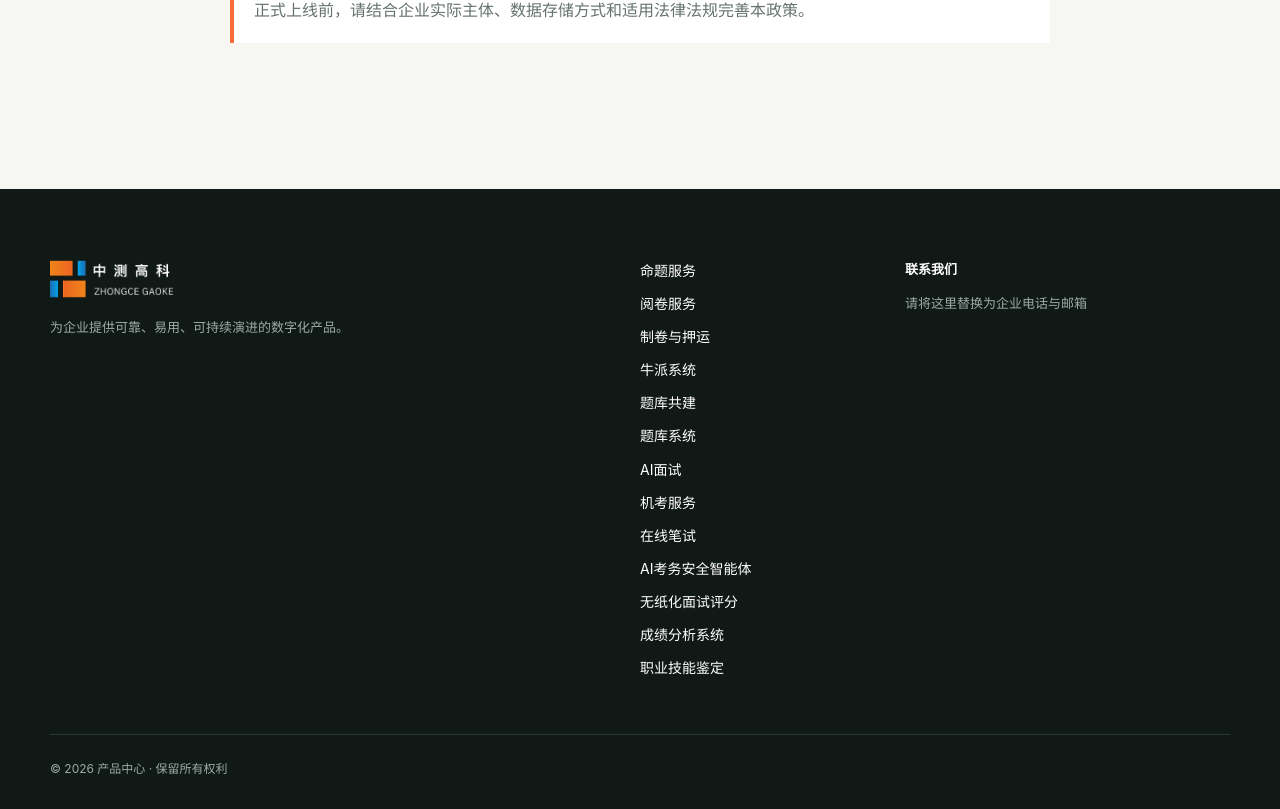
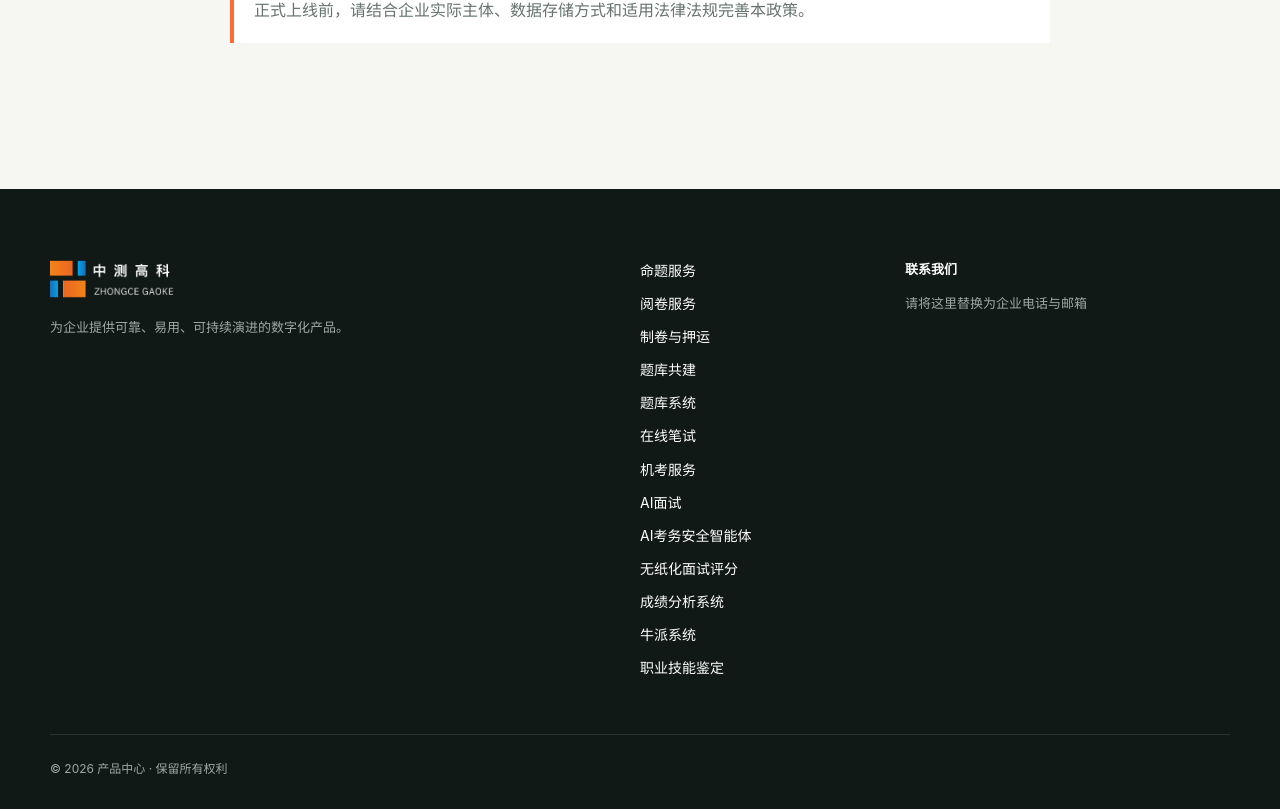
Before and after one commit to 763606865/zcyp-landing-hub, a Nuxt app: page /privacy in a window 1280 px wide. Shown: the part 712-1521 px from the top of the page. Built offline with nearby package versions, Linux system fonts and the light colour scheme.

Commit message:
fix:菜单顺序修改

```diff
--- a/app/components/SiteFooter.vue
+++ b/app/components/SiteFooter.vue
@@ -7,19 +7,17 @@
       </div>
       <div class="footer-links">
         <NuxtLink to="/">命题服务</NuxtLink>
-        <!-- <NuxtLink to="/hr">HR事务所</NuxtLink> -->
-        <!-- <NuxtLink to="/aiproposition">命题服务</NuxtLink> -->
         <NuxtLink to="/marking">阅卷服务</NuxtLink>
         <NuxtLink to="/escort">制卷与押运</NuxtLink>
-        <NuxtLink to="/niupai">牛派系统</NuxtLink>
         <NuxtLink to="/questionBank">题库共建</NuxtLink>
         <NuxtLink to="/question">题库系统</NuxtLink>
+        <NuxtLink to="/onlineTest">在线笔试</NuxtLink>
+        <NuxtLink to="/computerService">机考服务</NuxtLink>
         <NuxtLink to="/aiInterview">AI面试</NuxtLink>
-        <NuxtLink to="/computerService">机考服务</NuxtLink>
-        <NuxtLink to="/onlineTest">在线笔试</NuxtLink>
         <NuxtLink to="/antiCheating">AI考务安全智能体</NuxtLink>
         <NuxtLink to="/paperlessInterview">无纸化面试评分</NuxtLink>
         <NuxtLink to="/scoreAnalysis">成绩分析系统</NuxtLink>
+        <NuxtLink to="/niupai">牛派系统</NuxtLink>
         <NuxtLink to="/skillCert">职业技能鉴定</NuxtLink>
       </div>
       <div>
--- a/app/components/SiteHeader.vue
+++ b/app/components/SiteHeader.vue
@@ -32,17 +32,17 @@ const primaryNav = [
   { to: '/', label: '命题服务' },
   { to: '/marking', label: '阅卷服务' },
   { to: '/escort', label: '制卷与押运' },
-  { to: '/niupai', label: '牛派系统' },
   { to: '/questionBank', label: '题库共建' },
   { to: '/question', label: '题库系统' },
-  { to: '/aiInterview', label: 'AI面试' },
+  { to: '/onlineTest', label: '在线笔试' },
+  { to: '/computerService', label: '机考服务' },
 ]
 const moreNav = [
-  { to: '/computerService', label: '机考服务' },
-  { to: '/onlineTest', label: '在线笔试' },
+  { to: '/aiInterview', label: 'AI面试' },
   { to: '/antiCheating', label: 'AI考务安全智能体' },
   { to: '/paperlessInterview', label: '无纸化面试评分' },
   { to: '/scoreAnalysis', label: '成绩分析系统' },
+  { to: '/niupai', label: 'HRS牛派系统' },
   { to: '/skillCert', label: '职业技能鉴定' },
 ]
 
@@ -222,23 +222,13 @@ onBeforeUnmount(() => {
   object-fit: contain; display: block;
 }
 
-/* 响应式：≤850px 时覆盖全局 .nav-wrap nav{display:none}，保留 5+"更多"结构 */
-@media (max-width: 850px) {
-  .site-header .nav-wrap nav { display: flex; gap: 12px; font-size: 13px; }
-  .nav-actions { gap: 12px; }
-}
-@media (max-width: 560px) {
-  .site-header .nav-wrap nav { gap: 8px; font-size: 12px; }
-  .nav-more-panel { min-width: 160px; }
-}
-
 /* ===== 移动端汉堡按钮 + 右侧抽屉 =====
    默认（桌面端）全部隐藏，不影响 web 端任何样式与行为 */
 .nav-burger { display: none; }
 .nav-drawer-mask { display: none; }
 .nav-drawer { display: none; }
 
-@media (max-width: 768px) {
+@media (max-width: 850px) {
   /* 隐藏横排导航与右侧操作区，改用汉堡 */
   .site-header .nav-wrap nav { display: none; }
   .nav-actions { display: none; }
@@ -274,7 +264,7 @@ onBeforeUnmount(() => {
     box-shadow: -12px 0 40px rgba(16, 25, 21, .18);
     transform: translateX(100%);
     transition: transform .32s cubic-bezier(.4, 0, .2, 1);
-    overflow-y: auto; -webkit-overflow-scrolling: touch;
+    overflow: hidden;
   }
   .nav-drawer.open { transform: translateX(0); }
 
@@ -294,6 +284,7 @@ onBeforeUnmount(() => {
   .nav-drawer-list {
     display: flex; flex-direction: column; gap: 2px;
     flex: 1; padding: 12px 12px 20px;
+    overflow-y: auto; -webkit-overflow-scrolling: touch;
   }
   .nav-drawer-list a {
     padding: 13px 14px; border-radius: 10px;
--- a/app/pages/contact.vue
+++ b/app/pages/contact.vue
@@ -7,22 +7,20 @@ const config = useRuntimeConfig()
 const source = useCampaignSource()
 const contactApiUrl = `${config.public.apiBaseUrl.replace(/\/+$/, '')}/cms/contact-inquiries`
 const products = [
-  { value: 1 as ProductValue, label: 'HR事务所' },
-  { value: 2 as ProductValue, label: '命题服务' },
-  { value: 3 as ProductValue, label: '阅卷服务' },
-  { value: 4 as ProductValue, label: '制卷与押运' },
-  { value: 5 as ProductValue, label: '牛派系统' },
-  { value: 6 as ProductValue, label: '题库共建' },
-  { value: 7 as ProductValue, label: '题库系统' },
+  { value: 99 as ProductValue, label: '其他' },
+  { value: 1 as ProductValue, label: '命题服务' },
+  { value: 2 as ProductValue, label: '阅卷服务' },
+  { value: 3 as ProductValue, label: '制卷与押运' },
+  { value: 4 as ProductValue, label: '题库共建' },
+  { value: 5 as ProductValue, label: '题库系统' },
+  { value: 6 as ProductValue, label: '在线笔试' },
+  { value: 7 as ProductValue, label: '机考服务' },
   { value: 8 as ProductValue, label: 'AI面试系统' },
-  { value: 9 as ProductValue, label: '机考服务' },
-  { value: 10 as ProductValue, label: '在线笔试' },
-  { value: 11 as ProductValue, label: 'AI考务安全智能体' },
-  { value: 12 as ProductValue, label: '中测咨询' },
-  { value: 13 as ProductValue, label: '无纸化面试评分系统' },
-  { value: 14 as ProductValue, label: '成绩分析系统' },
-  { value: 15 as ProductValue, label: '职业技能鉴定' },
-  { value: 99 as ProductValue, label: '其他' },
+  { value: 9 as ProductValue, label: 'AI考务安全智能体' },
+  { value: 10 as ProductValue, label: '无纸化面试评分系统' },
+  { value: 11 as ProductValue, label: '成绩分析系统' },
+  { value: 12 as ProductValue, label: '牛派系统' },
+  { value: 13 as ProductValue, label: '职业技能鉴定' },
 ]
 
 const normalizeProduct = (value: unknown): ProductValue => {
```
